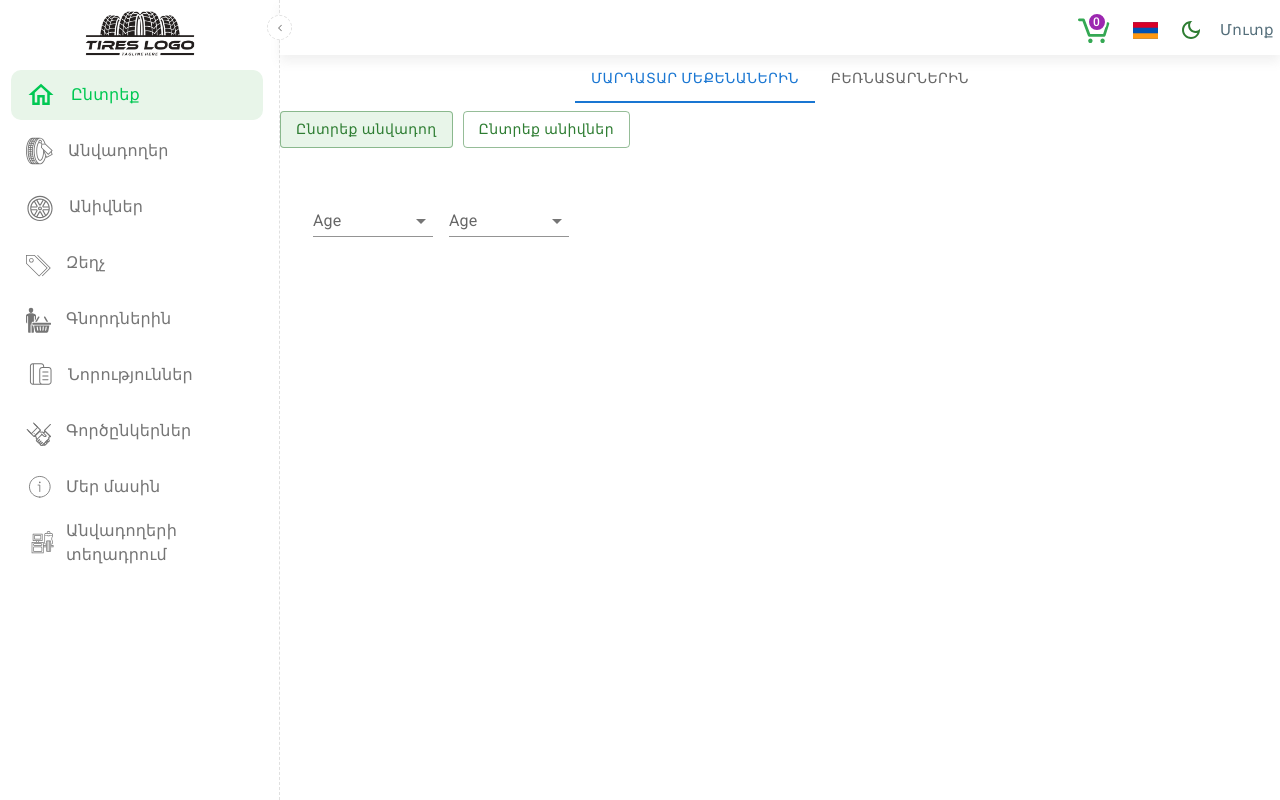
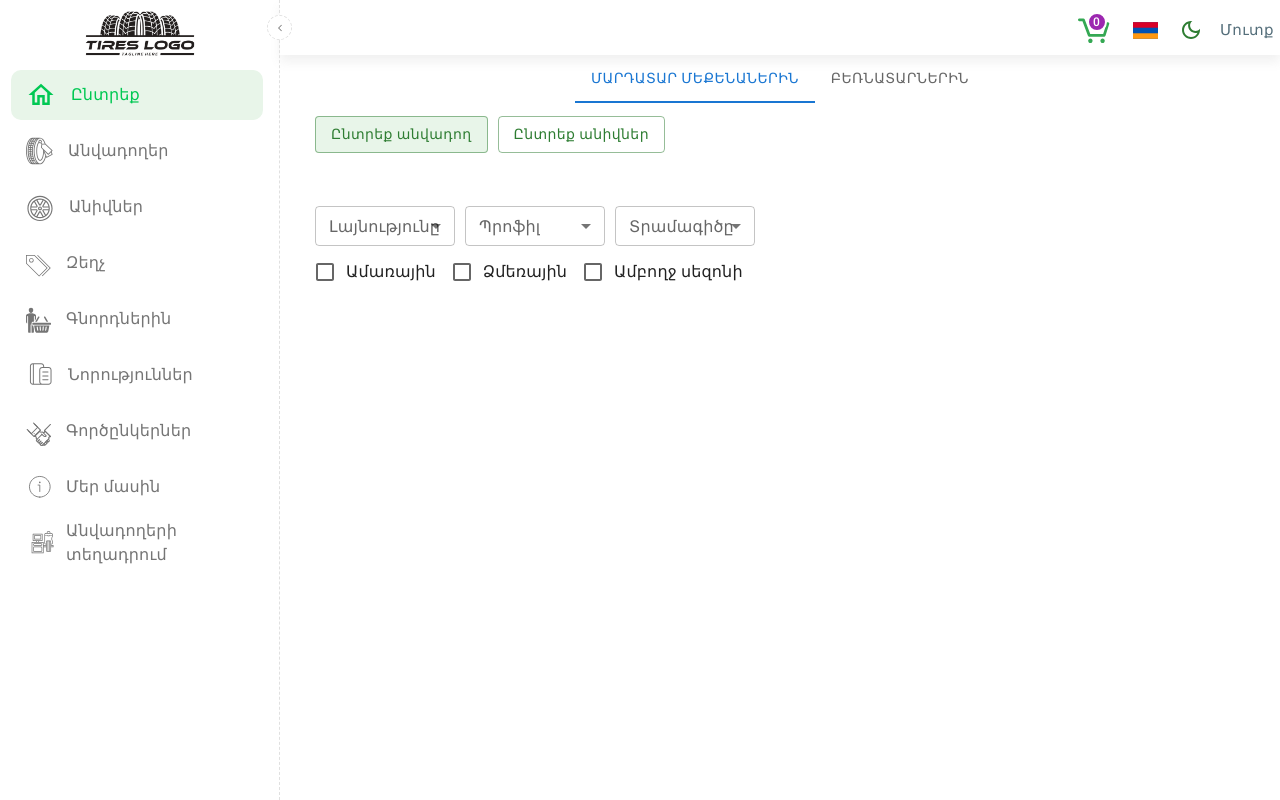
Before and after one commit to AbrahamManaserian/tyers, a React (Create React App) app: page / in a window 1280 px wide. Built offline with nearby package versions, Linux system fonts and the light colour scheme.

Commit message:
generate the input/sizes of a passenger car

```diff
--- a/src/pages/HomePage.js
+++ b/src/pages/HomePage.js
@@ -1,19 +1,31 @@
-import { alpha, Button, FormControl, Grid, InputLabel, MenuItem, Select, Typography } from '@mui/material';
+import {
+  alpha,
+  Button,
+  Checkbox,
+  FormControl,
+  FormControlLabel,
+  FormGroup,
+  Grid,
+  InputLabel,
+  MenuItem,
+  Select,
+  Typography,
+} from '@mui/material';
 import { useContext, useState } from 'react';
 import { Outlet, useLocation, useNavigate } from 'react-router-dom';
 import { AppContext } from '../App';
 import Tabs from '@mui/material/Tabs';
 import Tab from '@mui/material/Tab';
 import { textHomePage } from '../text';
+import Box from '@mui/material/Box';
+import styled from '@emotion/styled';
 
-import Box from '@mui/material/Box';
-import BottomNavigation from '@mui/material/BottomNavigation';
-import BottomNavigationAction from '@mui/material/BottomNavigationAction';
-import RestoreIcon from '@mui/icons-material/Restore';
-import FavoriteIcon from '@mui/icons-material/Favorite';
-import LocationOnIcon from '@mui/icons-material/LocationOn';
-import { TyreBalanceIcon, TyreIcon, WheelIcon } from '../SVGIcons';
-import styled from '@emotion/styled';
+const widthPassenger = [
+  135, 145, 155, 165, 175, 185, 195, 205, 215, 225, 235, 245, 255, 265, 275, 285, 295, 305, 315, 325, 335,
+  345, 355, 28, 30, 31, 32, 33, 35, 37,
+];
+const profilePassenger = [25, 30, 35, 40, 45, 50, 55, 60, 65, 70, 75, 85, 90, 100];
+const diameterPassenger = [12, 13, 14, 15, 16, '16,5', 17, 18, 19, 20, 21, 22, '22,5', 23, 24];
 
 const ButtonBox = styled(Box)(({ theme }) => ({
   overflow: 'scroll',
@@ -49,10 +61,14 @@ export default function HomePage() {
   const [tab, setTab] = useState(location.pathname === '/' ? '/' : 'truck-tyres');
   const [inputs, setInputs] = useState({
     width: '',
+    profile: '',
+    diameter: '',
+    summer: false,
+    winter: false,
+    allSeason: false,
   });
 
   const handleChangeInputs = (event, name) => {
-    console.log(event.target);
     setInputs({ ...inputs, [name]: event.target.value });
   };
   const handleChange = (event, newValue) => {
@@ -96,7 +112,7 @@ export default function HomePage() {
           sx={{
             textTransform: 'none',
             bgcolor: chooseType === 'tyre' ? 'greenCustome.light' : '',
-            marginRight: '10px',
+            margin: { xs: '5px', sm: '5px 5px 5px 35px' },
             '&:hover': {
               bgcolor: 'greenCustome.light',
             },
@@ -109,6 +125,7 @@ export default function HomePage() {
           variant="outlined"
           color="success"
           sx={{
+            margin: '5px',
             textTransform: 'none',
             bgcolor: chooseType !== 'tyre' ? 'greenCustome.light' : '',
             '&:hover': {
@@ -119,51 +136,130 @@ export default function HomePage() {
           {getText('chooseWheel')}
         </Button>
       </Grid>
+      <Grid item xs={12} border={{ xs: 1, sm: 0 }} borderRadius="10px" m="30px">
         <Grid
+          padding="5px 10px 0 0"
           item
           xs={12}
           container
-        sx={{
-          justifyContent: { xs: 'center', sm: 'flex-start' },
-          margin: '25px',
-          // border: 1,
-          // padding: '40px',
-        }}
+          sx={{ justifyContent: { xs: 'center', sm: 'flex-start' } }}
         >
-        <FormControl variant="standard" sx={{ m: 1, minWidth: { xs: '100%', sm: 120 } }}>
-          <InputLabel id="demo-simple-select-standard-label">Age</InputLabel>
+          <Box minWidth={{ xs: '100%', sm: 120 }} p="5px">
+            <FormControl sx={{ minWidth: { xs: '100%', sm: 140 } }} size="small">
+              <InputLabel id="demo-simple-select-standard-label">{getText('width')}</InputLabel>
               <Select
                 labelId="demo-simple-select-standard-label"
                 id="demo-simple-select-standard"
                 value={inputs.width}
                 onChange={(e) => handleChangeInputs(e, 'width')}
-            label="Age"
+                label={getText('width')}
+                MenuProps={{
+                  PaperProps: {
+                    style: {
+                      maxHeight: '60vh',
+                    },
+                  },
+                }}
               >
                 <MenuItem value="">
                   <em>None</em>
                 </MenuItem>
-            <MenuItem value={10}>Ten</MenuItem>
-            <MenuItem value={20}>Twenty</MenuItem>
-            <MenuItem value={30}>Thirty</MenuItem>
+                {widthPassenger.map((item, index) => {
+                  return (
+                    <MenuItem value={item} key={item}>
+                      {item}
+                    </MenuItem>
+                  );
+                })}
               </Select>
             </FormControl>
-        <FormControl variant="standard" sx={{ m: 1, minWidth: { xs: '100%', sm: 120 } }}>
-          <InputLabel id="demo-simple-select-standard-label">Age</InputLabel>
+          </Box>
+          <Box minWidth={{ xs: '100%', sm: 120 }} p="5px">
+            <FormControl sx={{ minWidth: { xs: '100%', sm: 140 } }} size="small">
+              <InputLabel id="demo-simple-select-standard-label">{getText('profile')}</InputLabel>
               <Select
                 labelId="demo-simple-select-standard-label"
                 id="demo-simple-select-standard"
-            value={inputs.width}
-            onChange={(e) => handleChangeInputs(e, 'width')}
-            label="Age"
+                value={inputs.profile}
+                onChange={(e) => handleChangeInputs(e, 'profile')}
+                label={getText('profile')}
+                MenuProps={{
+                  PaperProps: {
+                    style: {
+                      maxHeight: '60vh',
+                    },
+                  },
+                }}
               >
                 <MenuItem value="">
                   <em>None</em>
                 </MenuItem>
-            <MenuItem value={10}>Ten</MenuItem>
-            <MenuItem value={20}>Twenty</MenuItem>
-            <MenuItem value={30}>Thirty</MenuItem>
+                {profilePassenger.map((item, index) => {
+                  return (
+                    <MenuItem value={item} key={item}>
+                      {item}
+                    </MenuItem>
+                  );
+                })}
               </Select>
             </FormControl>
+          </Box>
+          <Box minWidth={{ xs: '100%', sm: 120 }} p="5px">
+            <FormControl sx={{ minWidth: { xs: '100%', sm: 140 } }} size="small">
+              <InputLabel id="demo-simple-select-standard-label">{getText('diameter')}</InputLabel>
+              <Select
+                labelId="demo-simple-select-standard-label"
+                id="demo-simple-select-standard"
+                value={inputs.diameter}
+                onChange={(e) => handleChangeInputs(e, 'diameter')}
+                label={getText('diameter')}
+                MenuProps={{
+                  PaperProps: {
+                    style: {
+                      maxHeight: '60vh',
+                    },
+                  },
+                }}
+              >
+                <MenuItem value="">
+                  <em>None</em>
+                </MenuItem>
+                {diameterPassenger.map((item, index) => {
+                  return (
+                    <MenuItem value={item} key={item}>
+                      {item}
+                    </MenuItem>
+                  );
+                })}
+              </Select>
+            </FormControl>
+          </Box>
+        </Grid>
+        <Grid
+          padding="0 0 0 5px"
+          item
+          xs={12}
+          container
+          sx={{
+            flexDirection: { xs: 'column', sm: 'row' },
+            justifyContent: { xs: 'center', sm: 'flex-start' },
+          }}
+        >
+          {['summer', 'winter', 'allSeason'].map((item) => (
+            <FormControlLabel
+              key={item}
+              control={
+                <Checkbox
+                  color="success"
+                  checked={inputs[item]}
+                  onChange={() => setInputs({ ...inputs, [item]: !inputs[item] })}
+                  inputProps={{ 'aria-label': 'controlled' }}
+                />
+              }
+              label={getText([item])}
+            />
+          ))}
+        </Grid>
       </Grid>
       {/* <Outlet /> */}
     </Grid>
--- a/src/text.js
+++ b/src/text.js
@@ -142,7 +142,7 @@ export const textHomePage = {
   },
   chooseTyre: {
     en: 'Choose tyre',
-    ru: 'Выбрать шин',
+    ru: 'Выбирать шин',
     am: 'Ընտրեք անվադող',
   },
   chooseWheel: {
@@ -150,9 +150,34 @@ export const textHomePage = {
     ru: 'Выбирать колесо',
     am: 'Ընտրեք անիվներ',
   },
-  chooseWheel: {
-    en: 'Choose wheel',
-    ru: 'Выбирать колесо',
-    am: 'Ընտրեք անիվներ',
+  width: {
+    en: 'Width',
+    ru: 'Ширина',
+    am: 'Լայնությունը',
+  },
+  profile: {
+    en: 'Profile',
+    ru: 'Профиль',
+    am: 'Պրոֆիլ',
+  },
+  diameter: {
+    en: 'Diameter',
+    ru: 'Диаметр',
+    am: 'Տրամագիծը',
+  },
+  summer: {
+    en: 'Summer',
+    ru: 'Летние',
+    am: 'Ամառային',
+  },
+  winter: {
+    en: 'Winter',
+    ru: 'Зимние',
+    am: 'Ձմեռային',
+  },
+  allSeason: {
+    en: 'All season',
+    ru: 'Всесезонная',
+    am: 'Ամբողջ սեզոնի',
   },
 };
```
Lines whose indentation alone changed are shown as unchanged.
